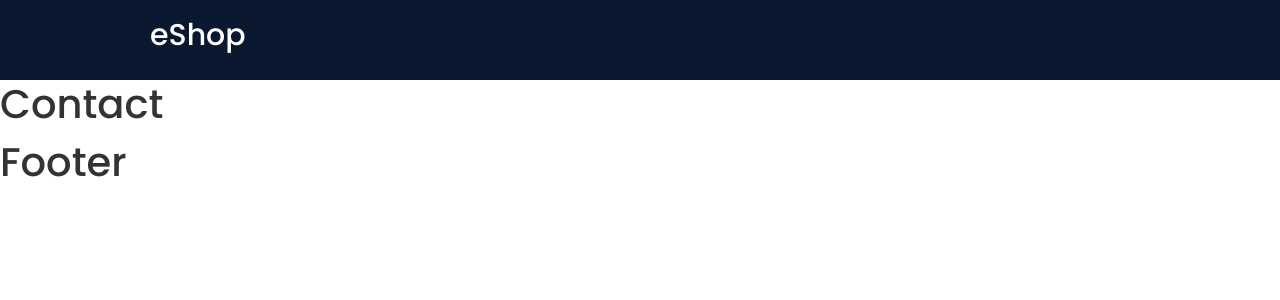
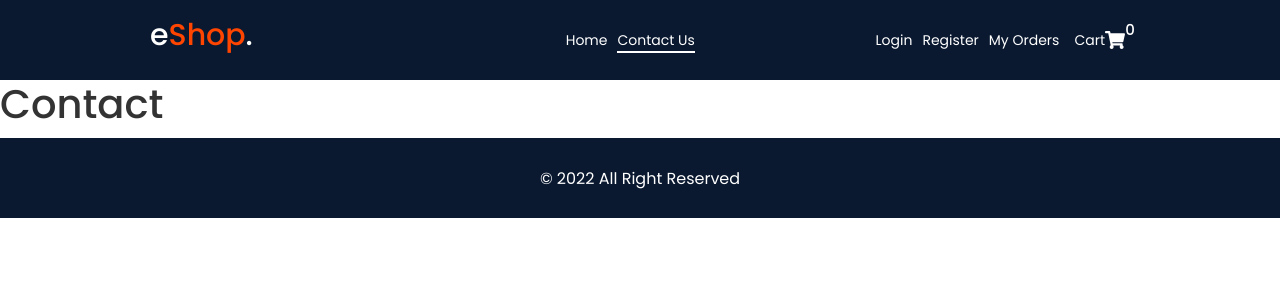
Before and after one commit to Olu-martins/E-shop, a React (Create React App) app: page /contact in a window 1280 px wide. Shown: the top 300 px of the page. Built offline with nearby package versions, Linux system fonts and the light colour scheme.

Commit message:
updates: set up header and footer components, add routes and links

```diff
--- a/src/components/footer/Footer.js
+++ b/src/components/footer/Footer.js
@@ -1,9 +1,14 @@
 import React from "react";
+import styles from "./Footer.module.scss"
+
+const date = new Date()
+
+const year = date.getFullYear()
 
 const Footer = () => {
   return (
-    <div>
-      <h1>Footer</h1>
+    <div className={styles.footer}>
+      &copy; {year} All Right Reserved
     </div>
   );
 };
--- a/src/components/footer/Footer.module.scss
+++ b/src/components/footer/Footer.module.scss
@@ -0,0 +1,12 @@
+.footer {
+  background-color: var(--dark-blue);
+  color: #fff;
+  font-size: 1.6rem;
+  display: flex;
+  justify-content: center;
+  align-items: center;
+  height: 8rem;
+  p {
+    color: #fff;
+  }
+}
--- a/src/components/header/Header.js
+++ b/src/components/header/Header.js
@@ -1,18 +1,74 @@
-import React from "react";
-import { Link } from "react-router-dom";
+import { React, useState } from "react";
+import { Link, NavLink } from "react-router-dom";
 import styles from "./Header.module.scss"
+import { FaShoppingCart, FaTimes } from "react-icons/fa"
+import { FaBars } from "react-icons/fa";
 
+const logo = (
+  <div className={styles.logo}>
+    <Link to="/">
+      <h2>
+        e<span>Shop</span>.
+      </h2>
+    </Link>
+  </div>
+)
+
+const cart = (
+  <span className={styles.cart}>
+    <Link to="/cart">
+      Cart
+      <FaShoppingCart size={20} />
+      <p>0</p>
+    </Link>
+  </span>
+)
+
+const activeLink = ({ isActive }) => (isActive ? `${styles.active}` : " ")
 
 const Header = () => {
+  const [ showMenu, setShowMenu ] = useState(false)
+
+  const toggleMenu = () => {
+    setShowMenu(!showMenu)
+  }
+
+  const hideMenu = () => {
+    setShowMenu(false)
+  }
   return (
     <header>
       <div className={styles.header}>
-        <div className={styles.logo}>
-          <Link to="/">
-            <h2>
-              eShop
-            </h2>
-          </Link>
+        {logo}
+        {/* ----------------------nav items starts------------------ */}
+        <nav className={showMenu ? `${styles[ "show-nav" ]}` : `${styles[ "hide-nav" ]}`}>
+          <div className={showMenu ? `${styles[ "nav-wrapper" ]} ${styles[ "show-nav-wrapper" ]}` : `${styles[ "nav-wrapper" ]}`} onClick={hideMenu}>
+          </div>
+          <ul onClick={hideMenu}>
+            <li className={styles[ "logo-mobile" ]}>
+              {logo}
+              <FaTimes size={22} color="#fff" onClick={hideMenu} />
+            </li>
+            <li>
+              <NavLink to="/" >Home</NavLink>
+            </li>
+            <li>
+              <NavLink to="/contact" className={activeLink}>Contact Us</NavLink>
+            </li>
+          </ul>
+          <div className={styles[ "header-right" ]} onClick={hideMenu}>
+            <span className={styles.links}>
+              <NavLink to="/login" className={activeLink}>Login</NavLink>
+              <NavLink to="/register" className={activeLink}>Register</NavLink>
+              <NavLink to="/order-history" className={activeLink}>My Orders</NavLink>
+            </span>
+            {cart}
+          </div>
+        </nav>
+        {/* ---------------------mobile menu starts here------------- */}
+        <div className={styles[ "menu-icon" ]}>
+          {cart}
+          <FaBars size={28} onClick={toggleMenu} />
         </div>
 
       </div>
```
